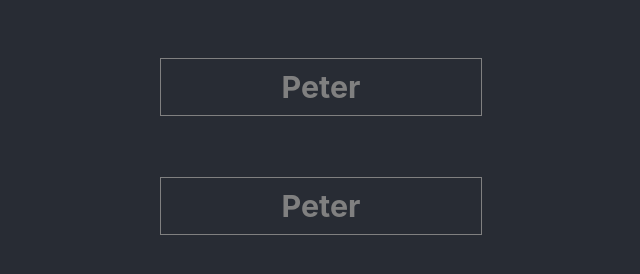
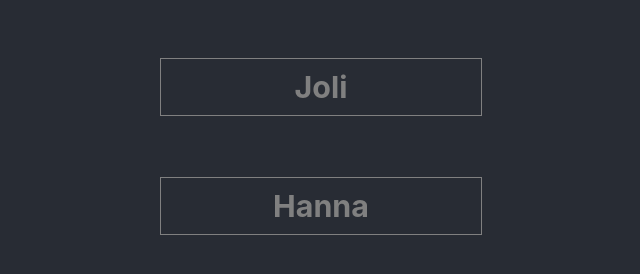
Before and after one commit to baraabd/React-Hooks, a React (Create React App) app: page / in a window 1280 px wide. Shown: the part 392-666 px from the top of the page, without its empty margins (319-959 px from the left). Built offline with nearby package versions, Linux system fonts and the light colour scheme.

Commit message:
Use props children to send data between components

```diff
--- a/src/App.jsx
+++ b/src/App.jsx
@@ -7,9 +7,9 @@ function App() {
     <div>
       <header className="App-header">
         <h1 className="nameStyle nameTagTitle">Names List</h1>
-        <NameTag name="Peter"></NameTag>
-        <NameTag name="Peter"></NameTag>
-        <NameTag name="Peter"></NameTag>
+        <NameTag >Peter</NameTag>
+        <NameTag >Joli</NameTag>
+        <NameTag >Hanna</NameTag>
 
       </header>
     </div>
--- a/src/components/nameTag.jsx
+++ b/src/components/nameTag.jsx
@@ -10,7 +10,7 @@ const nameStyle = {
 const NameTag = (props) => {
     return (
         <div className="App">
-          <h3 style={nameStyle}>{props.name}</h3>
+          <h3 style={nameStyle}>{props.children}</h3>
       </div>
     );
 };
```
